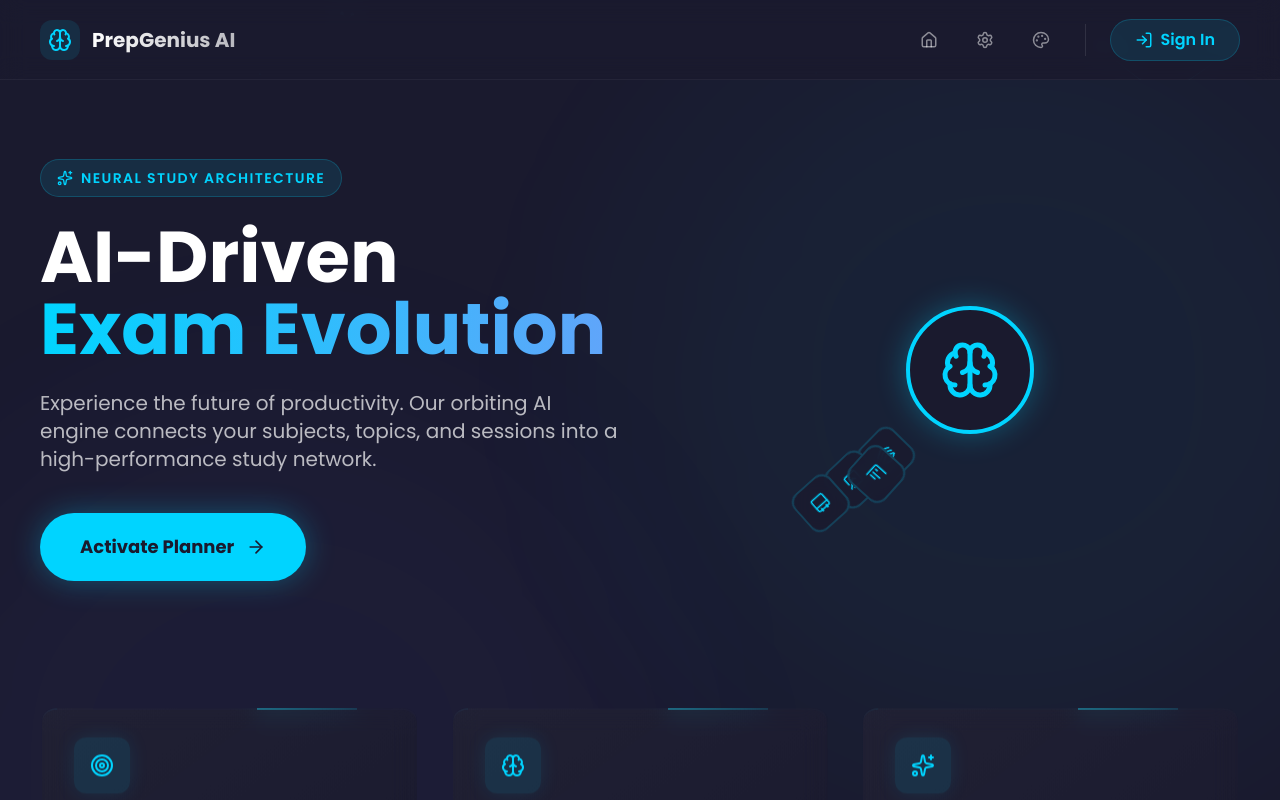
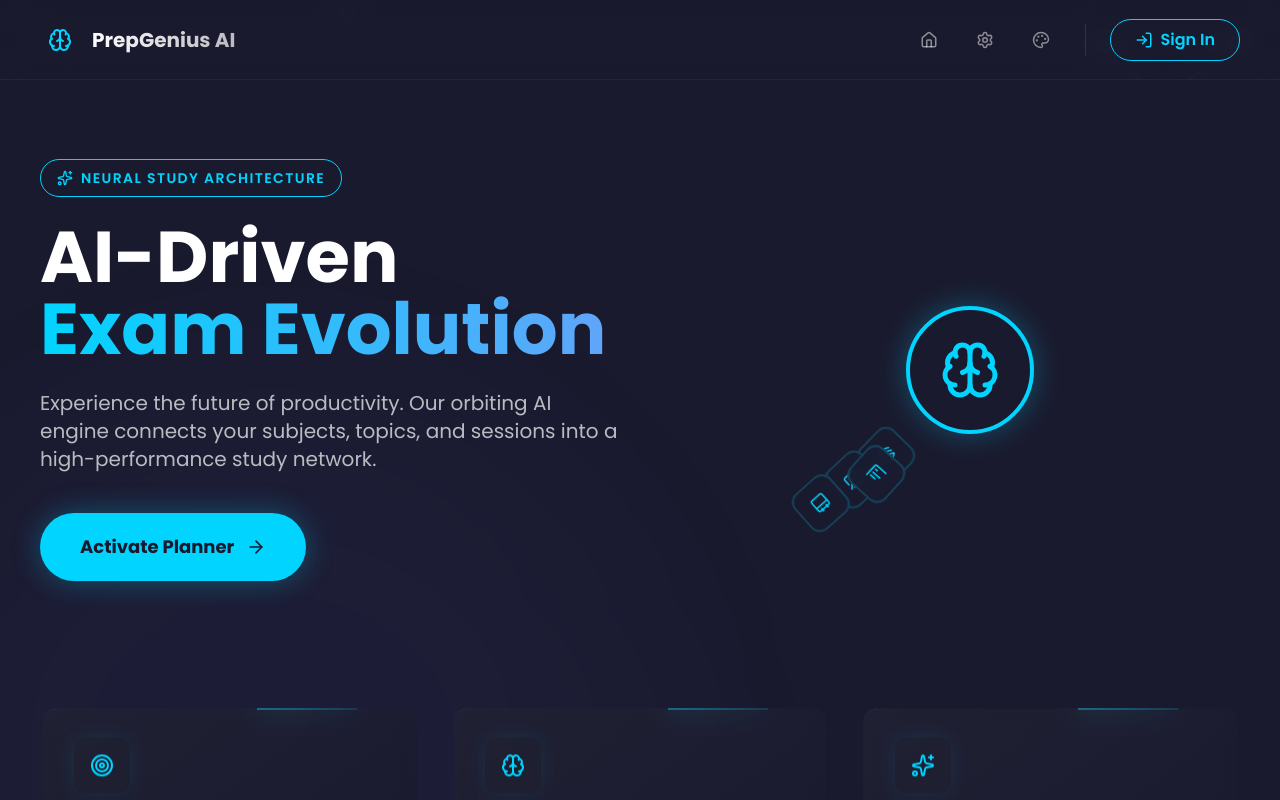
Before and after one commit to VanshMiglani007/prepgenius-ai, a React app in the folder client/: page / in a window 1280 px wide. Shown: the top 800 px of the page. Built offline with nearby package versions, Linux system fonts and the light colour scheme; the HTML template or start-up script is replaced by a standard one.

Commit message:
fix(client): correct tailwind CSS variable mapping for dynamic themes

```diff
--- a/client/src/index.css
+++ b/client/src/index.css
@@ -6,27 +6,27 @@
 
 @layer base {
   :root {
-    --color-primary: 0 212 255;
-    --color-primary-hover: 0 184 212;
-    --color-bg: 26 26 46;
+    --color-primary: 0, 212, 255;
+    --color-primary-hover: 0, 184, 212;
+    --color-bg: 26, 26, 46;
   }
 
   [data-theme='purple'] {
-    --color-primary: 176 38 255;
-    --color-primary-hover: 144 20 224;
-    --color-bg: 19 10 33;
+    --color-primary: 176, 38, 255;
+    --color-primary-hover: 144, 20, 224;
+    --color-bg: 19, 10, 33;
   }
 
   [data-theme='emerald'] {
-    --color-primary: 16 185 129;
-    --color-primary-hover: 5 150 105;
-    --color-bg: 6 31 21;
+    --color-primary: 16, 185, 129;
+    --color-primary-hover: 5, 150, 105;
+    --color-bg: 6, 31, 21;
   }
 
   [data-theme='amber'] {
-    --color-primary: 245 158 11;
-    --color-primary-hover: 217 119 6;
-    --color-bg: 40 20 10;
+    --color-primary: 245, 158, 11;
+    --color-primary-hover: 217, 119, 6;
+    --color-bg: 40, 20, 10;
   }
 
   body {
--- a/client/tailwind.config.js
+++ b/client/tailwind.config.js
@@ -11,14 +11,14 @@ export default {
       },
       colors: {
         primary: {
-          DEFAULT: 'rgb(var(--color-primary) / <alpha-value>)',
-          hover: 'rgb(var(--color-primary-hover) / <alpha-value>)',
-          glow: 'rgb(var(--color-primary) / 0.25)',
+          DEFAULT: 'rgb(var(--color-primary))',
+          hover: 'rgb(var(--color-primary-hover))',
+          glow: 'rgba(var(--color-primary), 0.25)',
         },
         dark: {
-          bg: 'rgb(var(--color-bg) / <alpha-value>)',
-          surface: 'rgb(var(--color-primary) / 0.06)',
-          surfaceHover: 'rgb(var(--color-primary) / 0.08)',
+          bg: 'rgb(var(--color-bg))',
+          surface: 'rgba(var(--color-primary), 0.06)',
+          surfaceHover: 'rgba(var(--color-primary), 0.08)',
         },
         error: '#ff6b6b'
       },
```
